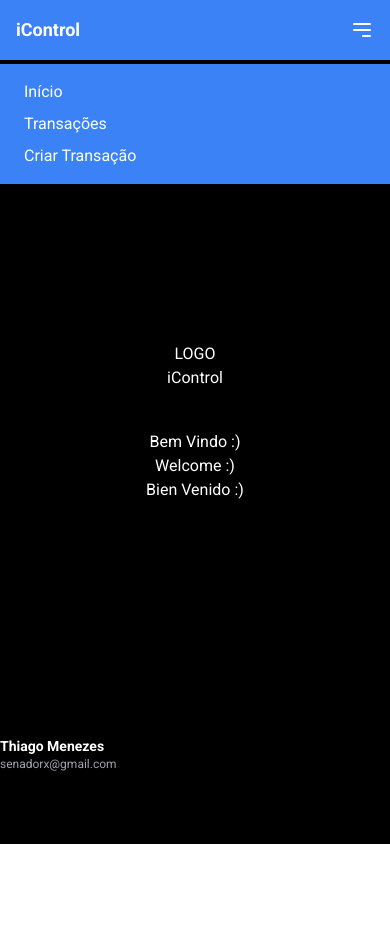
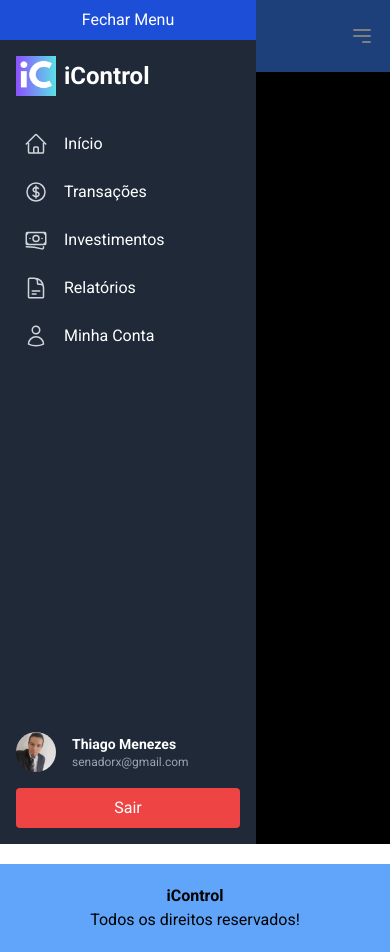
Before and after one commit to tvm-dev/icontrol-web, a Next.js app: page / in a window 390 px wide. Both pictures are taken after a click on the button 362 px from the left and 30 px from the top of the page. Before the commit the page ends 844 px from the top, so only its background shows below. Built offline with nearby package versions, Linux system fonts and the light colour scheme.

Commit message:
Menu Sidebar done on mobile

```diff
--- a/src/app/components/Shared/Header.tsx
+++ b/src/app/components/Shared/Header.tsx
@@ -1,24 +1,30 @@
 "use client";
 import { useState } from "react";
+import Image from "next/image";
 
-export default function Header() {
-  const [isOpen, setIsOpen] = useState(false);
+interface HeaderProps {
+  onToggleSidebar: () => void;
+}
 
-  const toggleMenu = () => {
-    setIsOpen(!isOpen);
-  };
-
+export default function Header({ onToggleSidebar }: HeaderProps) {
   return (
     <nav className="bg-blue-500 p-4 fixed w-full z-40">
       <div className="container mx-auto flex justify-between items-center">
-        <div className="text-white text-lg font-bold">
+        <div className="text-white text-lg font-bold flex items-center">
+          <Image
+            src="/images/logo.png" // Caminho relativo ao diretório `public`
+            alt="iControl Logo"
+            width={40}
+            height={40}
+            className="mr-2" // Margem direita para espaçar o texto
+          />
           <a href="/">iControl</a>
         </div>
 
         {/* Hamburger Menu Button */}
         <button
           className="text-white flex items-center md:hidden"
-          onClick={toggleMenu}
+          onClick={onToggleSidebar}
         >
           <svg
             className="w-6 h-6"
@@ -36,42 +42,6 @@ export default function Header() {
           </svg>
         </button>
       </div>
-
-      {/* Mobile Menu */}
-      <div
-        className={`${
-          isOpen ? "block" : "hidden"
-        } md:hidden absolute top-16 left-0 w-full bg-blue-500 z-40`}
-      >
-        <ul className="flex flex-col space-y-2 p-4">
-          <li>
-            <a
-              href="/dashboard"
-              className="text-white hover:text-gray-200 hover:bg-green-900 p-2 transition duration-500 rounded"
-            >
-              Início
-            </a>
-          </li>
-
-          <li>
-            <a
-              href="/transactions"
-              className="text-white hover:text-gray-200 hover:bg-green-900 p-2 transition duration-500 rounded"
-            >
-              Transações
-            </a>
-          </li>
-
-          <li>
-            <a
-              href="/transactions/create"
-              className="text-white hover:text-gray-200 hover:bg-green-900 p-2 transition duration-500 rounded"
-            >
-              Criar Transação
-            </a>
-          </li>
-        </ul>
-      </div>
     </nav>
   );
 }
--- a/src/app/components/Shared/Sidebar.tsx
+++ b/src/app/components/Shared/Sidebar.tsx
@@ -1,4 +1,3 @@
-"use client";
 import Image from "next/image";
 import { useState, useEffect } from "react";
 import {
@@ -9,17 +8,22 @@ import {
   BanknotesIcon,
 } from "@heroicons/react/24/outline";
 
-export default function Sidebar() {
-  const [isOpen, setIsOpen] = useState(true);
+interface SidebarProps {
+  isOpen: boolean;
+  onClose: () => void;
+}
 
-  const toggleSidebar = () => {
-    setIsOpen(!isOpen);
-  };
+export default function Sidebar({ isOpen, onClose }: SidebarProps) {
+  const [isSidebarOpen, setIsSidebarOpen] = useState(isOpen);
+
+  useEffect(() => {
+    setIsSidebarOpen(isOpen);
+  }, [isOpen]);
 
   useEffect(() => {
     const handleResize = () => {
-      if (window.innerWidth < 768) {
-        setIsOpen(false);
+      if (window.innerWidth >= 768) {
+        setIsSidebarOpen(true);
       }
     };
 
@@ -33,20 +37,28 @@ export default function Sidebar() {
   }, []);
 
   return (
+    <>
+      {/* Overlay */}
+      {isSidebarOpen && (
+        <div
+          className={`fixed inset-0 bg-black bg-opacity-50 z-40 md:hidden`}
+          onClick={onClose} // Fecha o Sidebar quando clicado fora
+        />
+      )}
       <div
         className={`fixed top-0 left-0 h-full bg-gray-800 text-white transition-transform ${
-        isOpen ? "translate-x-0 z-50" : "-translate-x-full z-40"
-      } md:translate-x-0 md:w-64 w-16 flex flex-col`}
+          isSidebarOpen ? "translate-x-0 z-50" : "-translate-x-full z-40"
+        } md:translate-x-0 md:w-64 w-64 flex flex-col`}
       >
         <button
           className="p-2 text-white bg-blue-700 md:hidden"
-        onClick={toggleSidebar}
+          onClick={onClose}
         >
-        {isOpen ? "Close" : "Open"}
+          {isSidebarOpen ? "Fechar Menu" : "Open"}
         </button>
         <div
           className={`flex flex-col flex-grow p-4 ${
-          isOpen ? "block" : "hidden md:block"
+            isSidebarOpen ? "block" : "hidden md:block"
           }`}
         >
           <div className="flex items-center mb-5">
@@ -129,5 +141,6 @@ export default function Sidebar() {
           </button>
         </div>
       </div>
+    </>
   );
 }
--- a/src/app/layout.tsx
+++ b/src/app/layout.tsx
@@ -1,9 +1,11 @@
+//---
+"use client";
+//---
+
 import type { Metadata } from "next";
 import { Roboto } from "next/font/google";
 import "./globals.css";
-import Link from "next/link";
-
-// Adicione o link ao protótipo no Navbar ou Footer se necessário.
+import { useState } from "react";
 
 import Header from "@/app/components/Shared/Header";
 import Sidebar from "./components/Shared/Sidebar";
@@ -14,22 +16,29 @@ const mainFontFamily = Roboto({
   subsets: ["latin"],
 });
 
-export const metadata: Metadata = {
-  title: "iControl: pq vc controla SUA GRANA!",
-  description: "tvm alterar description here",
-};
+// export const metadata: Metadata = {
+//   title: "iControl: pq vc controla SUA GRANA!",
+//   description: "tvm alterar description here",
+// };
 
 export default function RootLayout({
   children,
 }: Readonly<{
   children: React.ReactNode;
 }>) {
+  const [sidebarOpen, setSidebarOpen] = useState(false);
+
+  const toggleSidebar = () => {
+    setSidebarOpen(!sidebarOpen);
+  };
+
   return (
     <html lang="en" className={mainFontFamily.className}>
       <body>
-        <Header />
-        <Sidebar />
-        {children}
+        <Header onToggleSidebar={toggleSidebar} />
+        <Sidebar isOpen={sidebarOpen} onClose={() => setSidebarOpen(false)} />
+        <main>{children}</main>
+        <Footer />
       </body>
     </html>
   );
```
Lines whose indentation alone changed are shown as unchanged.
